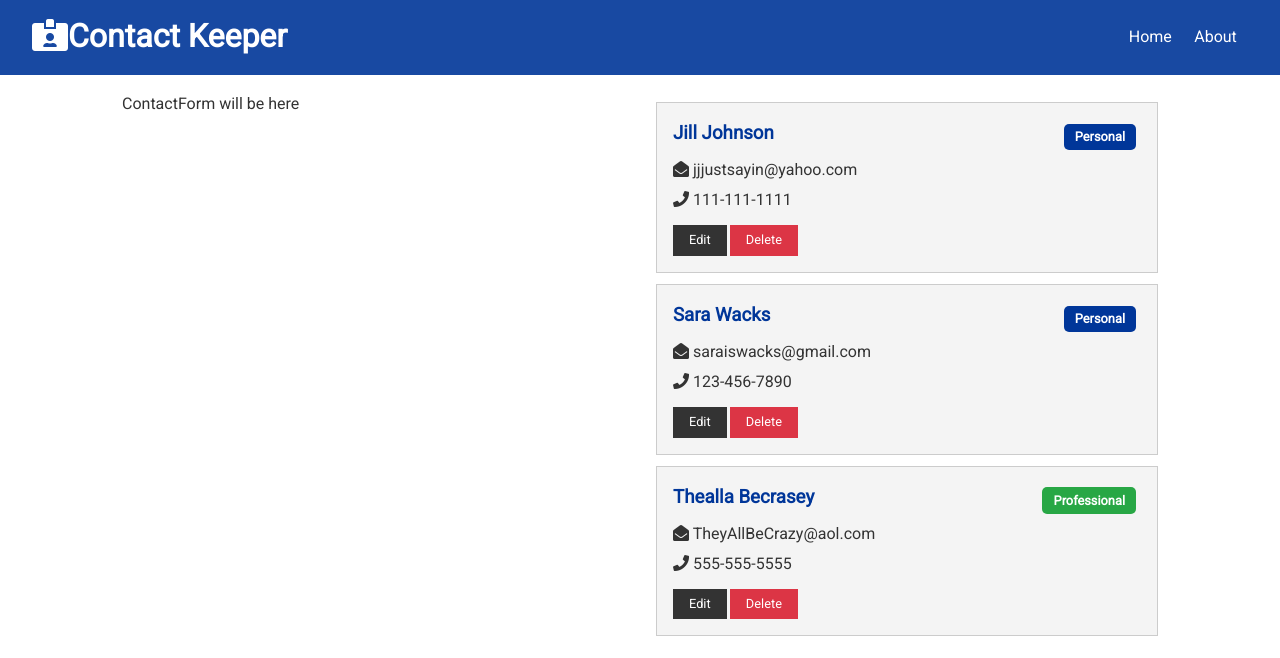
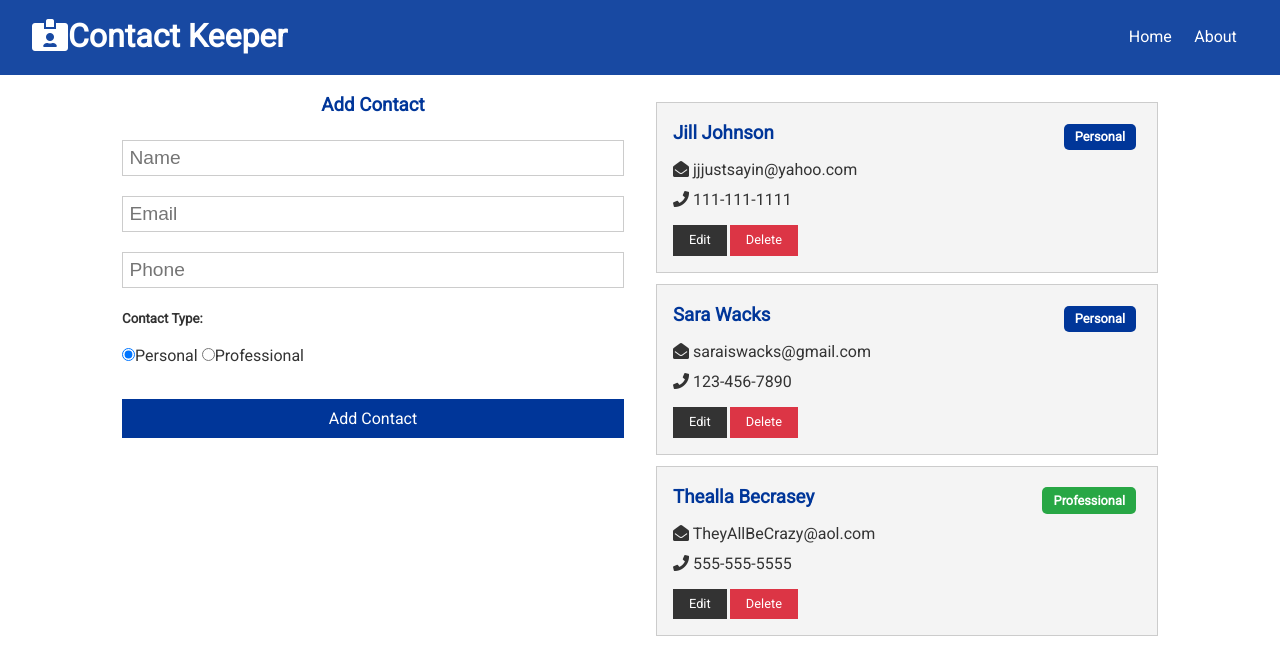
Before and after one commit to cdsalty/MERN_ContactManager, a React (Create React App) app in the folder client/: page / in a window 1280 px wide. Shown: the top 658 px of the page. Built offline with nearby package versions, Linux system fonts and the light colour scheme.

Commit message:
completed Add Contact form layout; need to add functionality for adding contact

```diff
--- a/client/src/components/contacts/ContactForm.js
+++ b/client/src/components/contacts/ContactForm.js
@@ -1,7 +1,6 @@
 import React, {useState} from "react";
 
 const ContactForm = () => {
-	// define state
 	const [contact, setContact] = [
 		{
 			name: "",
@@ -11,8 +10,13 @@ const ContactForm = () => {
 		}
 	];
 
-	// pull the values from contact:
-	const {name, email, phone, type} = contact; //
+	const {name, email, phone, type} = contact; // destructure (pulling the values from contacts)
+
+	// Event Handler
+	const onChange = (e) => {
+		// update the target's name to the value given(get the key of the target(in this case, it's name) and set it to the user's input.)
+		setContact({...contact, [e.target.name]: e.target.value});
+	};
 
 	return (
 		<form>
@@ -28,25 +32,30 @@ const ContactForm = () => {
 				type='email'
 				placeholder='Email'
 				name='email'
-				value={email}
+				value={email} // will set the user's email to the value entered
 				onChange={onChange}
 			/>
 			<input
 				type='text'
 				placeholder='Phone'
 				name='phone'
-				value={phone}
-				onChange={onChange}
-			/>
-			<input
-				type='text'
-				placeholder='Type'
-				name='type'
-				value={type}
+				value={phone} // phone will now equal the value of the user's input
 				onChange={onChange}
 			/>
 			<h5>Contact Type:</h5>
-			{/* Create Radio Button: */}
+			<input type='radio' name='type' value='personal' checked={type === "personal"} />
+			Personal{" "}
+			{/* if the current type is personal, then have it checked otherwise, check the professional; it's personal by default */}
+			<input
+				type='radio'
+				name='type'
+				value='professional'
+				checked={type === "professional"}
+			/>
+			Professional {/* Add Submit Button */}
+			<div>
+				<input type='submit' value='Add Contact' className='btn btn-primary btn-block' />
+			</div>
 		</form>
 	);
 };
@@ -62,6 +71,8 @@ the ContactForm will be used to add and update contacts;
   *** reminder: The value corressponds with state
     - create/define onClick handler
 - Step 2: repeat for email, phone and type, changing each accordingly.
-
+- Step 3: Add inputs and Button to Add the contact
+- Step 4: Create the functionality for the "onChange" handler
+	- pass in the event
 
 */
--- a/client/src/components/pages/Home.js
+++ b/client/src/components/pages/Home.js
@@ -1,13 +1,14 @@
 import React from "react";
 import Contacts from "../contacts/Contacts";
+
+import ContactForm from "../contacts/ContactForm";
 
 const Home = () => {
 	return (
 		// have the page will be a form, half will be contacts
 		<div className='grid-2'>
 			<div>
-				{/* will replace the paragraph below with a contact form */}
-				<p>ContactForm will be here</p>
+				<ContactForm />
 			</div>
 			<div>
 				<Contacts />
```
